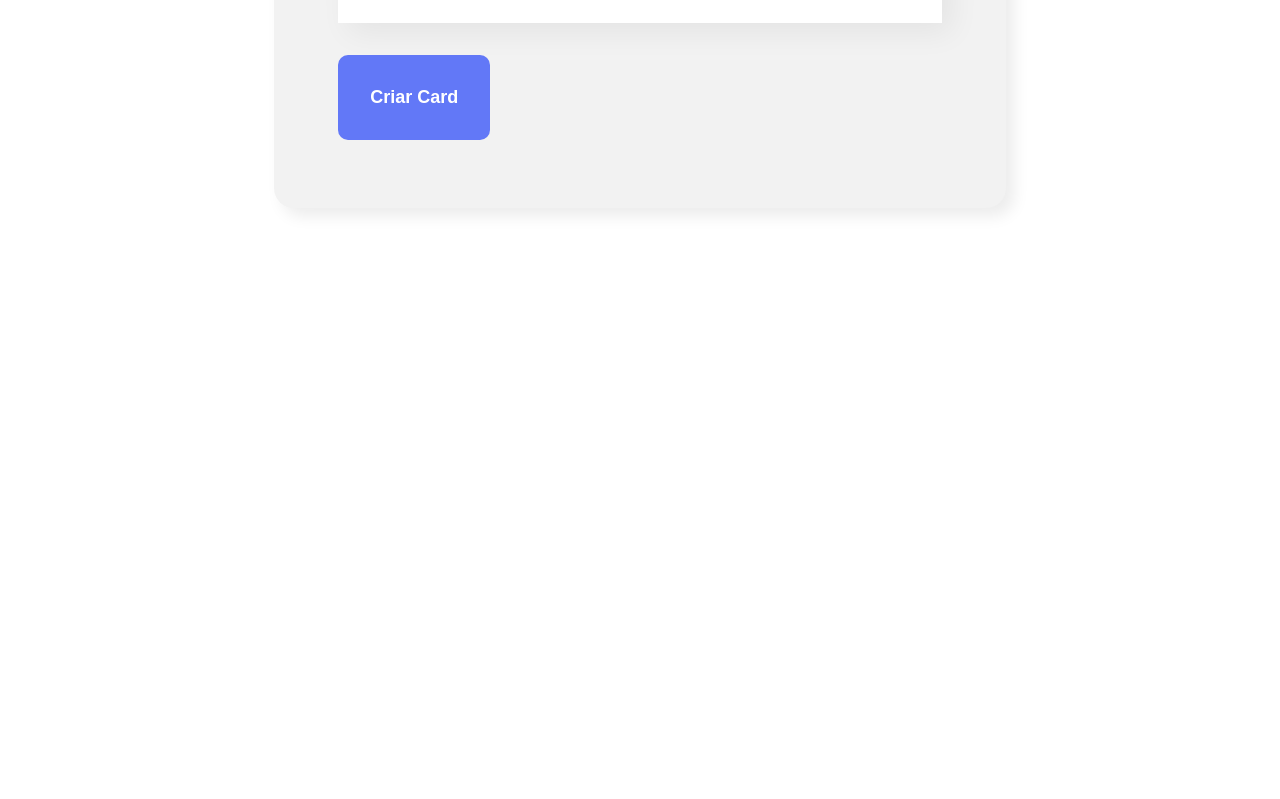
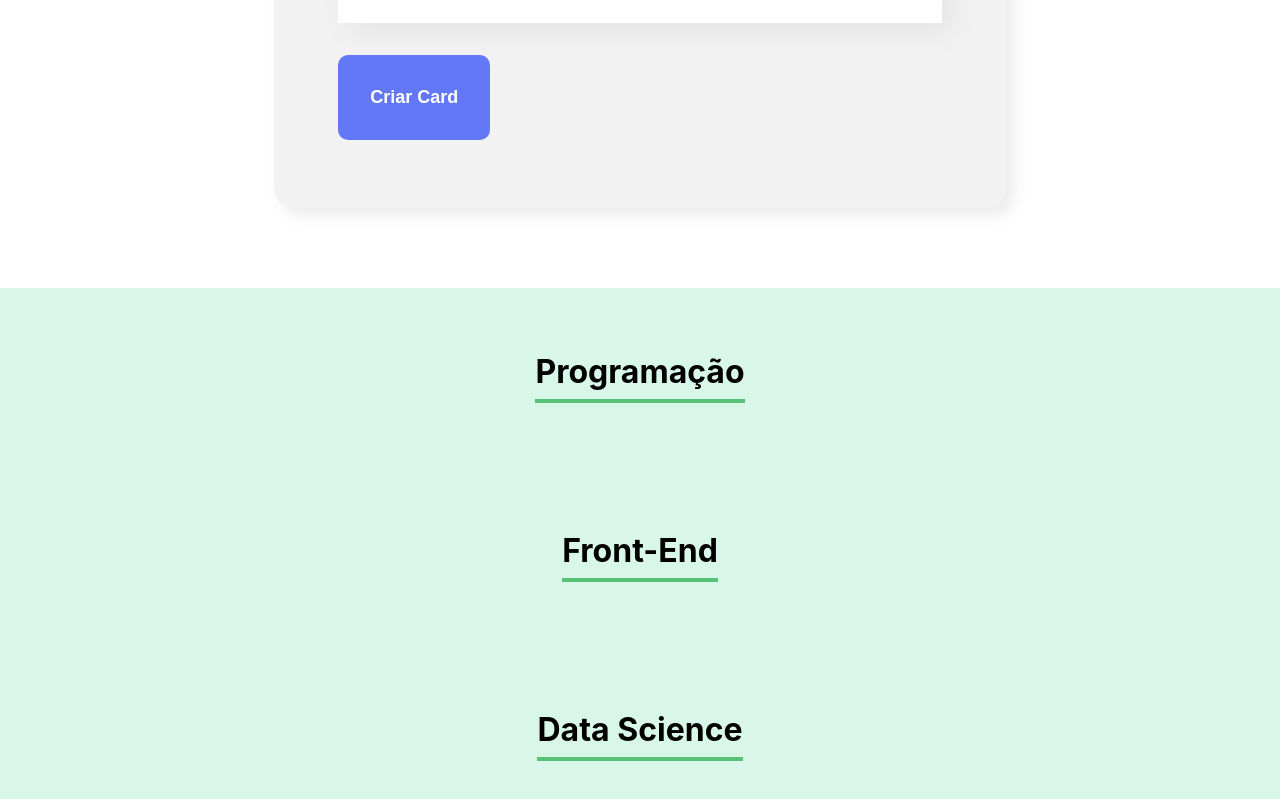
Before and after one commit to CrisMai/react-javascript, a React (Create React App) app: page / in a window 1280 px wide. Shown: the part 1142-1941 px from the top of the page. Before the commit the page ends 1430 px from the top, so only its background shows below. Built offline with nearby package versions, Linux system fonts and the light colour scheme.

Commit message:
Criado o componente time

```diff
--- a/src/App.js
+++ b/src/App.js
@@ -2,6 +2,7 @@
 import { useState } from 'react';
 import Banner from './componentes/Banner/Banner';
 import Formulario from './componentes/Formulario';
+import Time from './componentes/Time';
 
 
 function App() {
@@ -18,6 +19,9 @@
 
       <Banner />
       <Formulario aoColaboradorCadastrado={colaborador => aoNovoColaboradorAdicionado(colaborador)}/>
+      <Time nome="Programação" />
+      <Time nome="Front-End" />
+      <Time nome="Data Science" />
 
     </div>
   );
--- /dev/null
+++ b/src/componentes/Time/Time.css
@@ -0,0 +1,13 @@
+
+.time {
+    text-align: center;
+    padding: 32px;
+    background-color: #d9f7e9;
+}
+
+.time h3 {
+    font-size: 32px;
+    border-bottom: 4px solid #57c278;
+    display: inline-block;
+    padding-bottom: 8px;
+}
--- /dev/null
+++ b/src/componentes/Time/index.js
@@ -0,0 +1,12 @@
+import './Time.css';
+
+const Time = (props) => {
+    return (
+        <section className='time'>
+            <h3>{props.nome}</h3>
+        </section>
+    )
+
+}
+
+export default Time;
```
